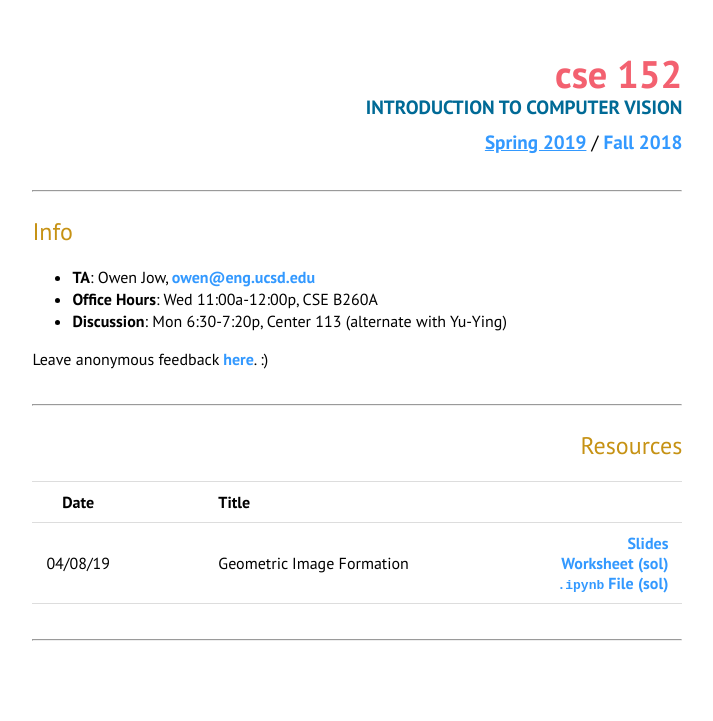
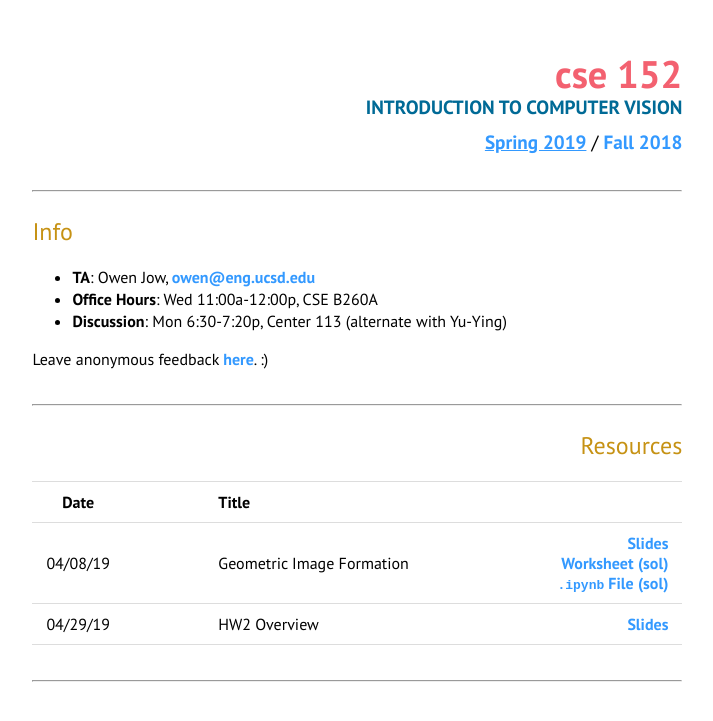
Before and after one commit to ohjay/cse152, a Jekyll site: the page built from index.html, in a window 1280 px wide. Shown: the top 721 px of the page, without its empty margins (285-998 px from the left). Built offline with Jekyll 4.4.1, drawn with Linux system fonts in a browser that asks for light colours.

Commit message:
section 5 slides v1

```diff
--- a/index.html
+++ b/index.html
@@ -31,5 +31,11 @@ Leave anonymous feedback <a href="https://goo.gl/forms/GURj9E64dm9MhNw22">here</
         <a href="{{ site.url }}/worksheets/sp19/cse152_sec2_sol.pdf">(sol)</a><br>
         <a href="{{ site.url }}/jupyter/sp19/0408/cse152_sec2.zip"><code>.ipynb</code> File</a>
         <a href="{{ site.url }}/jupyter/sp19/0408/cse152_sec2_sol.zip">(sol)</a></td></tr>
+    <tr>
+      <td>04/29/19</td>
+      <td></td>
+      <td>HW2 Overview</td>
+      <td>
+        <a href="{{ site.url }}/slides/sp19/cse152_sec5.pdf">Slides</a></td></tr>
   </table>
 </div>
```
Also changed, not shown: 1 other file.
